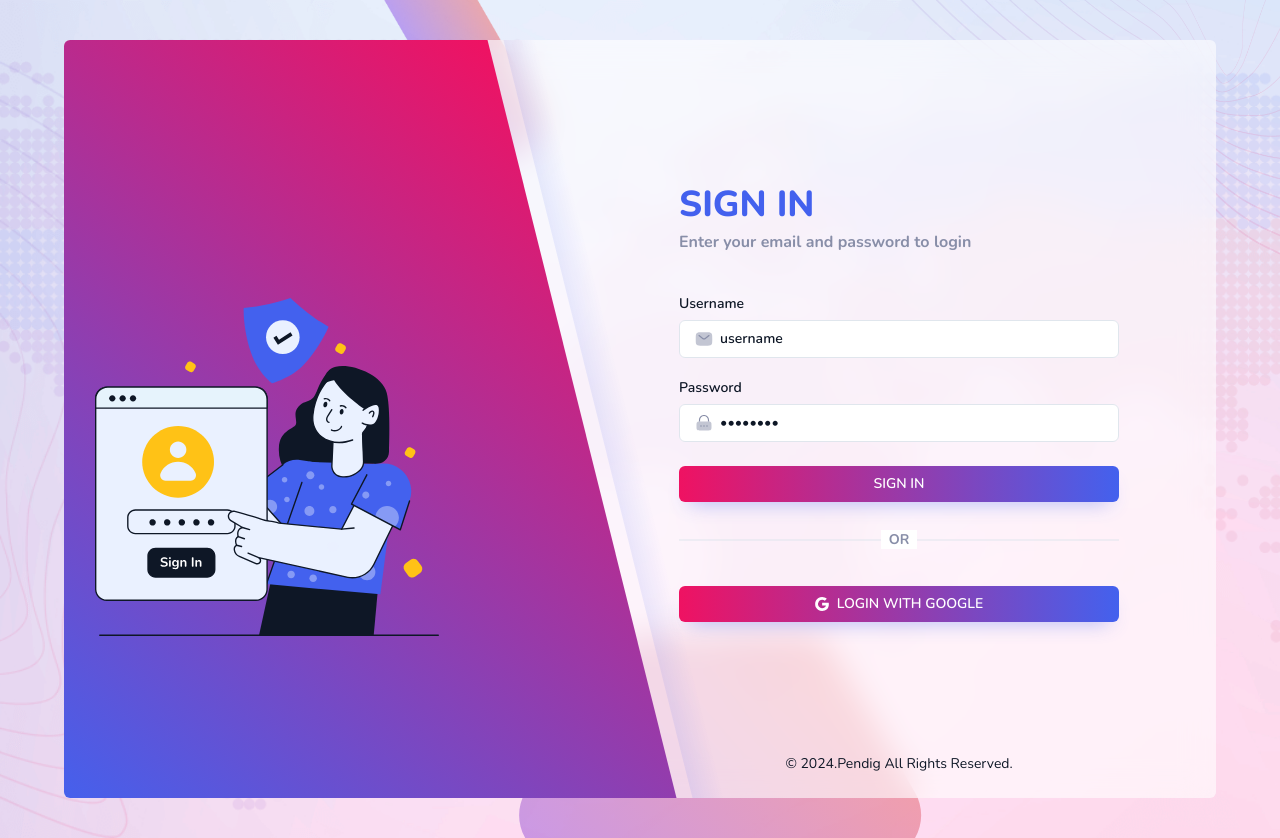
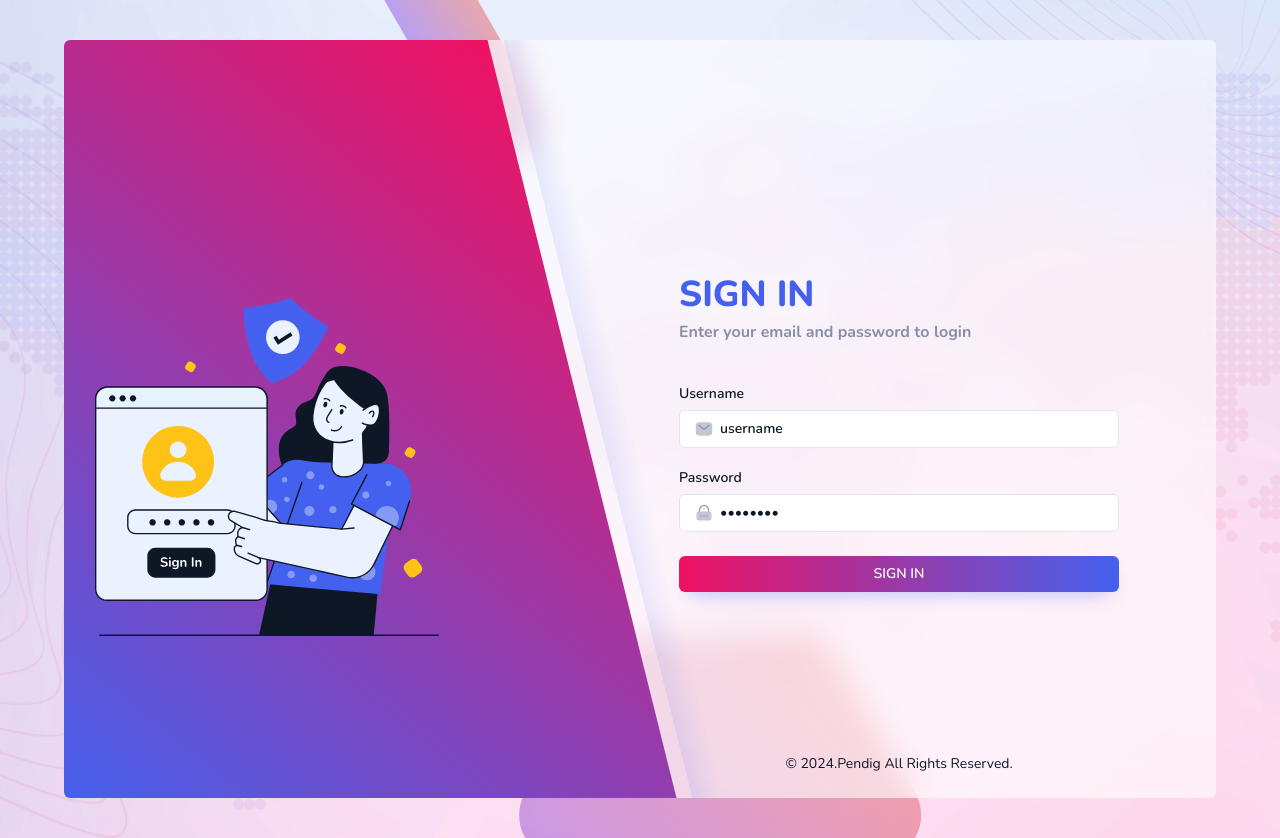
Before and after one commit to pendig/ui-whatsapp-api, a Next.js app: page /auth/login in a window 1280 px wide. Built offline with nearby package versions, Linux system fonts and the light colour scheme; no server answers.

Commit message:
hide google sign in

```diff
--- a/app/(auth)/auth/login/page.tsx
+++ b/app/(auth)/auth/login/page.tsx
@@ -55,7 +55,7 @@ const CoverLogin = () => {
               </div>
               <ComponentsAuthLoginForm />
 
-              <div className="relative my-7 text-center md:mb-9">
+              {/* <div className="relative my-7 text-center md:mb-9">
                 <span className="absolute inset-x-0 top-1/2 h-px w-full -translate-y-1/2 bg-white-light dark:bg-white-dark"></span>
                 <span className="relative bg-white px-2 font-bold uppercase text-white-dark dark:bg-dark dark:text-white-light">
                   or
@@ -70,7 +70,7 @@ const CoverLogin = () => {
                   <IconGoogle />
                   <span className="ml-2">Login With Google</span>
                 </button>
-              </div>
+              </div> */}
             </div>
             <p className="absolute bottom-6 w-full text-center dark:text-white">
               © {new Date().getFullYear()}.Pendig All Rights Reserved.
```
